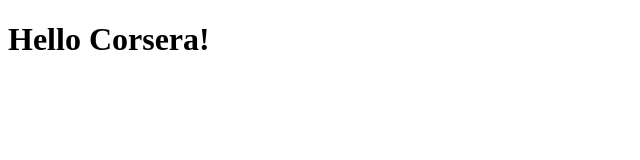
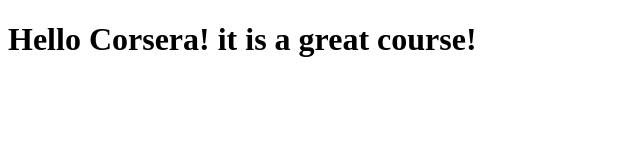
Before and after one commit to tibidohtel/coursera-test, a plain HTML site: page site/index.html in a window 1280 px wide. Shown: the whole page, without its empty margins (0-640 px from the left). Drawn offline with Linux system fonts and the light colour scheme.

Commit message:
Small addition to our page content.

```diff
--- a/site/index.html
+++ b/site/index.html
@@ -4,6 +4,6 @@
 	<title>Hello Coursera!</title>
 </head>
 <body>
-<h1>Hello Corsera!<h1>
+<h1>Hello Corsera! it is a great course!<h1>
 </body>
 </html>
```
